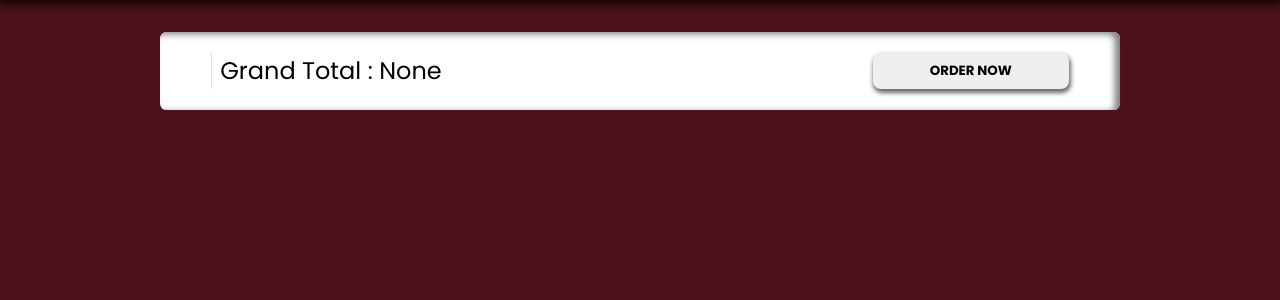
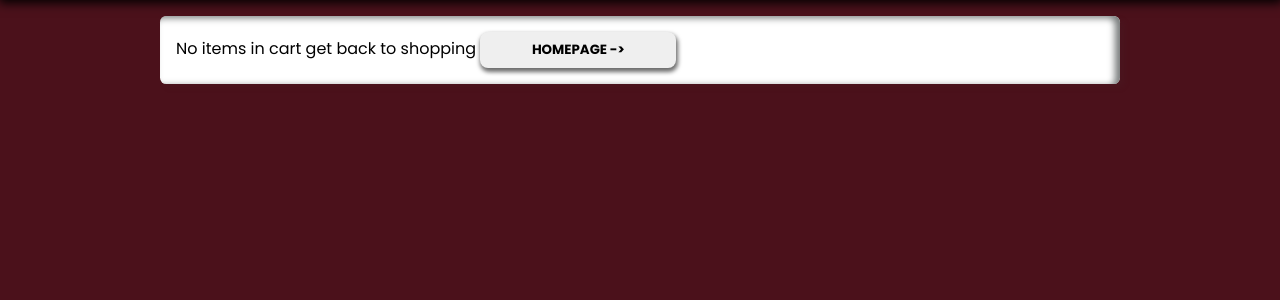
Before and after one commit to piyushdevcode/SnackTank-DjangoApp, a Django app: page /cart/ in a window 1280 px wide. Shown: the part 61-361 px from the top of the page. Run offline with Django 4.2, Linux system fonts and the light colour scheme; a user stored in the database is signed in; data comes from the database, SQL or seed files in the repository; both versions use the stored data as it was after the commit.

Commit message:
empty-cart error fixed

```diff
--- a/homepage/admin.py
+++ b/homepage/admin.py
@@ -1,9 +1,10 @@
 from django.contrib import admin
 from .models import *
 # Register your models here.
-
+class FoodItemAdmin(admin.ModelAdmin):
+    list_filter =['category']
 admin.site.register(User)
-admin.site.register(FoodItems)
+admin.site.register(FoodItems,FoodItemAdmin)
 admin.site.register(FoodCategory)
 admin.site.register(Cart)
 admin.site.register(CartItems)
--- a/homepage/models.py
+++ b/homepage/models.py
@@ -15,7 +15,7 @@
 class BaseModel(models.Model):
     uid = models.UUIDField(default=uuid.uuid4,editable=False,primary_key=True)
     created_at = models.DateField(auto_now_add=True)
-    updated_at = models.DateField(auto_now_add=True)
+    updated_at = models.DateField(auto_now=True)
 
     class Meta:
         abstract = True
@@ -34,6 +34,7 @@
     item_name  = models.CharField(max_length=50)
     price = models.IntegerField()
     image = models.ImageField(upload_to='fooditems/')
+    stock = models.PositiveIntegerField(default=50)
 
     def __str__(self) -> str:
         return f'{self.item_name} | {self.category}'
@@ -55,9 +56,11 @@
 class CartItems(BaseModel):
     cart = models.ForeignKey(Cart,on_delete=models.CASCADE,related_name='cart_items')
     food_item = models.ForeignKey(FoodItems,on_delete=models.CASCADE)
+    quantity = models.PositiveIntegerField(default=1)
+
 
     def __str__(self) -> str:
-        return f'{self.cart.user.username} | {self.food_item}'
+        return f'{self.cart.user.username} | {self.food_item} | {self.quantity}'
 
 
     class Meta:
--- a/homepage/templates/cart.html
+++ b/homepage/templates/cart.html
@@ -7,6 +7,16 @@
 
 {%block start %}
 <div class="info-container">
+    {% if  not carts or not carts.get_cart_total %}
+    <div class="card">
+        No items in cart get back to shopping
+        <a href="{% url 'homepage' %}">
+
+            <button type="button">Homepage -></button>
+        </a>
+    </div>
+
+    {%else%}
     {% for cartitems in carts.cart_items.all %}
     <div class="card card-4-col">
         <div class="item-image">
@@ -43,5 +53,6 @@
         <button type="button" class="order-now">Order Now</button>
     </a>
 </div>
+{% endif %}
 
 {% endblock %}
--- a/homepage/views.py
+++ b/homepage/views.py
@@ -1,5 +1,4 @@
-from http.client import HTTPResponse
-from django.shortcuts import render, redirect
+from django.shortcuts import render, redirect, HttpResponse
 from django.contrib.auth import login,authenticate,logout
 from homepage.models import *
 from django.contrib import messages
@@ -81,10 +80,15 @@
 # view for my cart
 @login_required(login_url='/login/')
 def cart(request):
-    cart = Cart.objects.get(is_paid=False,user=request.user)
-    context = {
-        'carts': cart
-    }
+    try:
+        cart = Cart.objects.get(is_paid=False,user=request.user)
+        context = {
+            'carts': cart
+        }
+        print(f'Cart is {cart}, Items: {cart.cart_items.all}')
+    except Cart.DoesNotExist:
+        context = {'carts':None}
+
     return render(request,'cart.html',context=context)
 
 @login_required(login_url='/login/')
@@ -97,7 +101,12 @@
         return redirect('/cart/')
 
 def order_confirmed(request):
-    cart = Cart.objects.get(user=request.user,is_paid=False)
+    # to prevent access of order page
+    try:
+        cart = Cart.objects.get(user=request.user,is_paid=False)
+    except Cart.DoesNotExist:
+        return HttpResponse('not allowed')
+
     cart.is_paid = True
     cart.save()
     return render(request,'order-placed.html',context={
--- a/static/homepage.css
+++ b/static/homepage.css
@@ -5,7 +5,7 @@
   background-color: white;
   position: relative;
   transform: translateY(var(--shiftY,0px));
-  transition: ease-in-out 500ms;
+  transition: transform ease-in-out 500ms;
   /* display: flex; */
 }
 .img-box img {
```
Also changed, not shown: homepage/templates/order-placed.html (+13 -1 lines), db.sqlite3, homepage/migrations/0002_alter_cartitems_options_alter_foodcategory_options_and_more.py (added), homepage/migrations/0003_fooditems_quantity.py (added), homepage/migrations/0004_remove_fooditems_quantity_cartitems_quantity_and_more.py (added).
